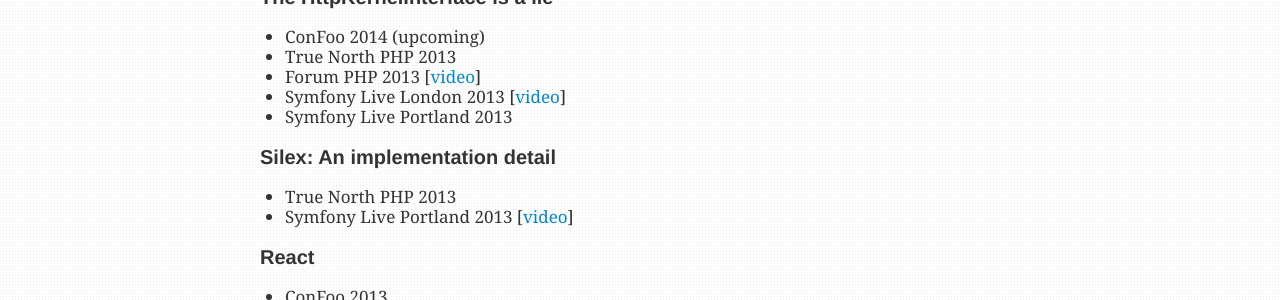
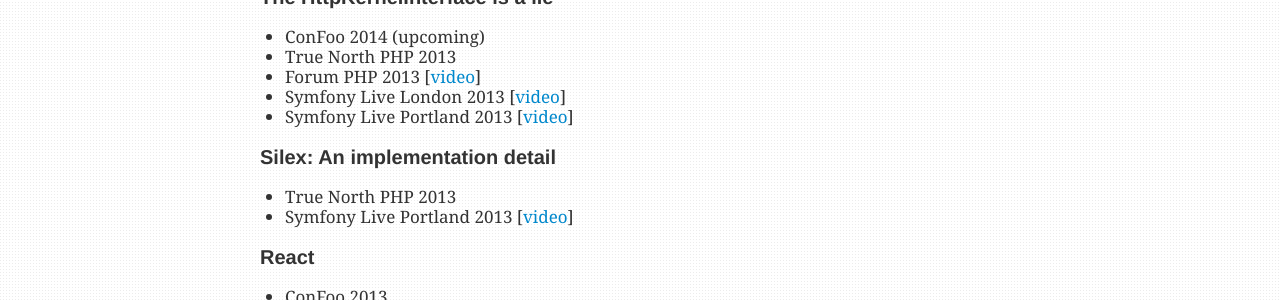
Before and after one commit to igorw/weblog, a Jekyll site: the page built from talks.md, in a window 1280 px wide. Shown: the part 688-988 px from the top of the page. Built offline with Jekyll 4.4.1, drawn with Linux system fonts in a browser that asks for light colours; Markdown is read by kramdown in place of the engine named in the settings.

Commit message:
add symfony live portland httpkernelinterface video

```diff
--- a/talks.md
+++ b/talks.md
@@ -41,7 +41,7 @@
 * True North PHP 2013
 * Forum PHP 2013 [[video](https://www.youtube.com/watch?v=s9CC8dKsK3s)]
 * Symfony Live London 2013 [[video](https://www.youtube.com/watch?v=QY8mL6WARIE)]
-* Symfony Live Portland 2013
+* Symfony Live Portland 2013 [[video](https://www.youtube.com/watch?v=edYfS5Ult2o)]
 
 ### Silex: An implementation detail
 
```
